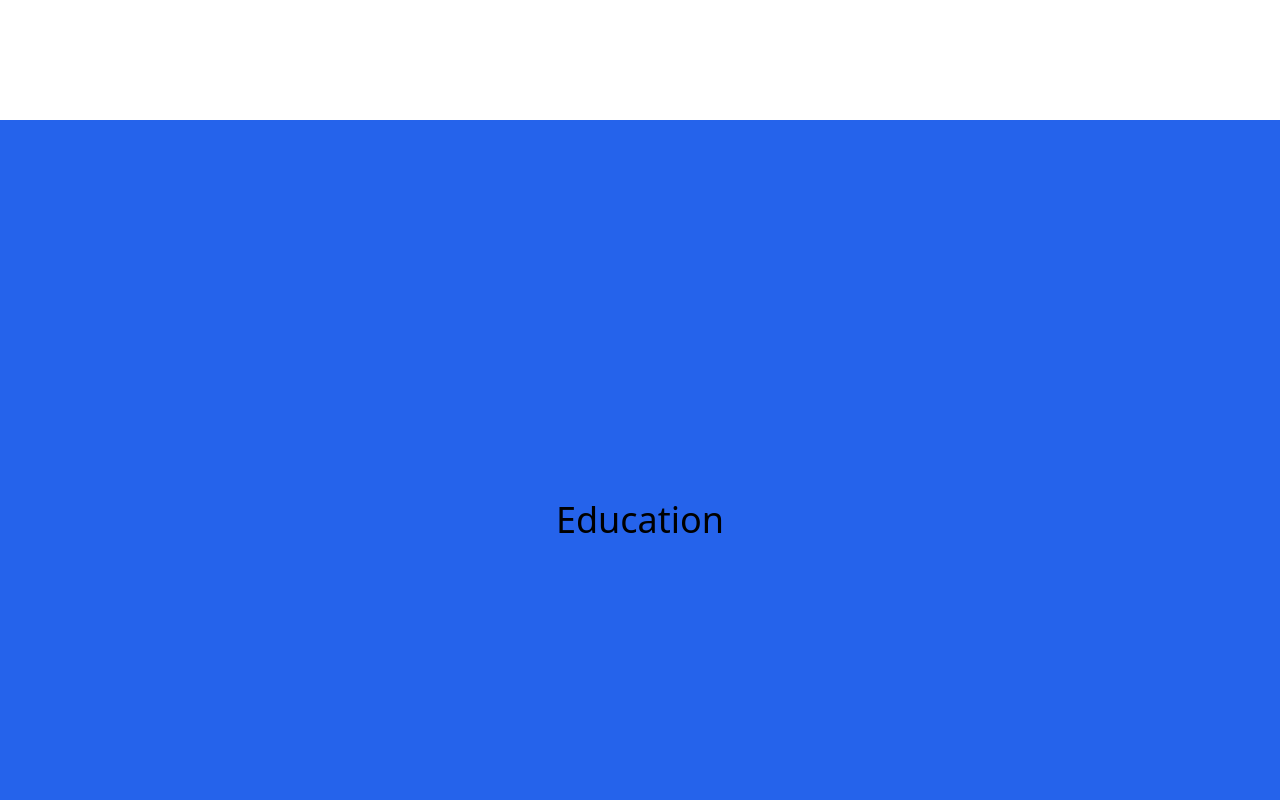
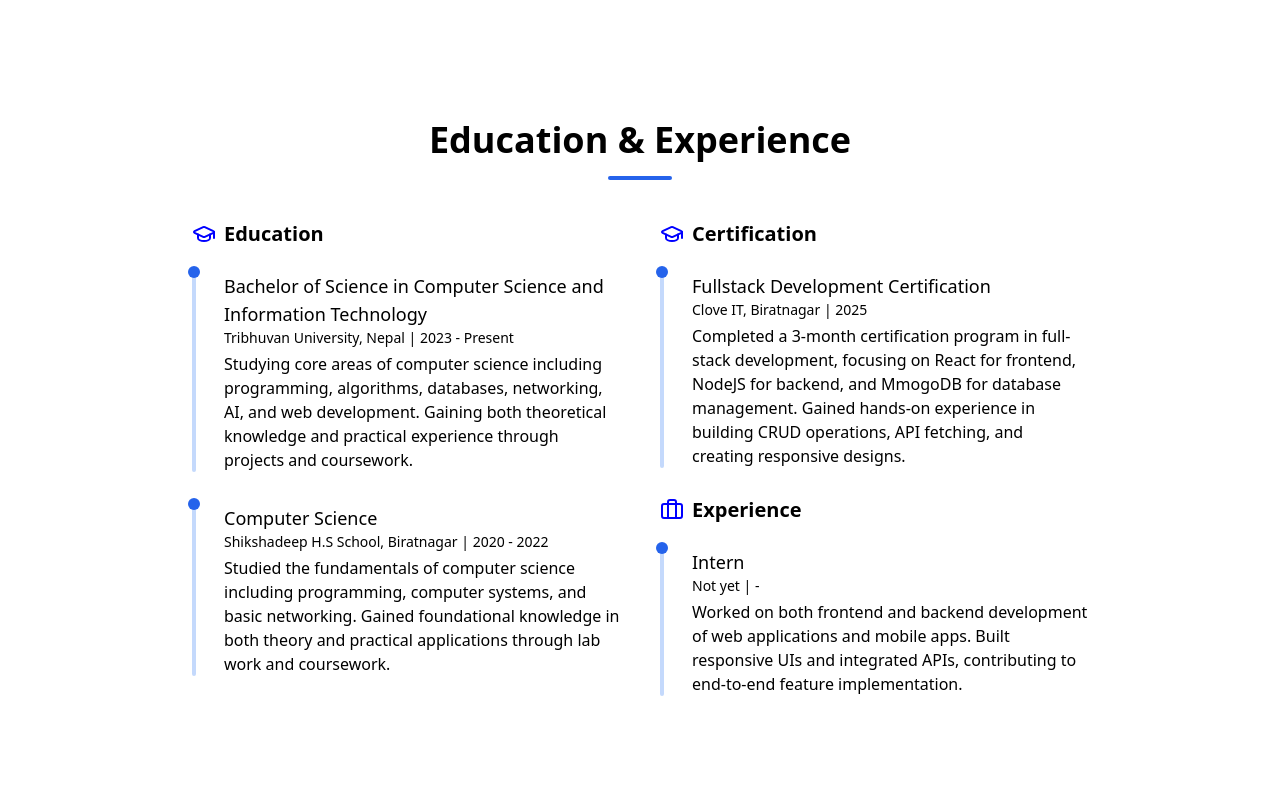
Before and after one commit to Manojhajam/Portfolio, a React (Vite) app in the folder my-project/: page /work in a window 1280 px wide. Shown: the part 2280-3080 px from the top of the page. Built offline with nearby package versions, Linux system fonts and the light colour scheme.

Commit message:
Education created

```diff
--- a/my-project/src/components/Education/Education.jsx
+++ b/my-project/src/components/Education/Education.jsx
@@ -1,11 +1,130 @@
-import React from 'react'
+import React from "react";
+import { GraduationCap, Briefcase } from "lucide-react";
 
 const Education = () => {
+  const educationData = [
+    {
+      degree:
+        "Bachelor of Science in Computer Science and Information Technology",
+      institution: "Tribhuvan University, Nepal",
+      duration: "2023 - Present",
+      description:
+        "Studying core areas of computer science including programming, algorithms, databases, networking, AI, and web development. Gaining both theoretical knowledge and practical experience through projects and coursework.",
+    },
+    {
+      degree: "Computer Science",
+      institution: "Shikshadeep H.S School, Biratnagar",
+      duration: "2020 - 2022",
+      description:
+        "Studied the fundamentals of computer science including programming, computer systems, and basic networking. Gained foundational knowledge in both theory and practical applications through lab work and coursework.",
+    },
+  ];
+  const certificationData = [
+    {
+      title: "Fullstack Development Certification",
+      company: "Clove IT, Biratnagar",
+      duration: "2025",
+      description:
+        "Completed a 3-month certification program in full-stack development, focusing on React for frontend, NodeJS for backend, and MmogoDB for database management. Gained hands-on experience in building CRUD operations, API fetching, and creating responsive designs.",
+    },
+  ];
+
+  const experienceData = [
+    {
+      position: "Intern",
+      company: "Not yet",
+      duration: "-",
+      description:
+        "Worked on both frontend and backend development of web applications and mobile apps. Built responsive UIs and integrated APIs, contributing to end-to-end feature implementation.",
+    },
+  ];
+
   return (
-    <div className="bg-blue-600 h-screen flex items-center justify-center text-4xl">
-      Education
-    </div>
-  )
-}
+    <section id="education" className="section bg-secondary/30 h-screen">
+      <div className="container max-w-4xl mx-auto">
+        <h2 className="section-title text-4xl font-bold text-center mb-4">
+          Education & Experience
+        </h2>
+        <div className="w-16 h-1 bg-blue-600 mx-auto mb-10 rounded-full"></div>
 
-export default Education
+        <div className="grid lg:grid-cols-2 gap-10">
+          <div>
+            <h3 className="text-xl font-semibold mb-6 flex items-center">
+              <GraduationCap
+                size={24}
+                color={"blue"}
+                className="text-primary mr-2"
+              />
+              Education
+            </h3>
+            <div className="space-y-8">
+              {educationData.map((item, index) => (
+                <div key={index} className="relative pl-8 timeline-line">
+                  <div className="absolute top-0 left-0.5 w-3 h-3 rounded-full bg-blue-600 -translate-x-1/2 -translate-y-1/2"></div>
+                  <div className="absolute top-0 left-0 w-2 h-2 rounded-full bg-primary -translate-x-[2px]"></div>
+                  <h4 className="text-lg font-medium">{item.degree}</h4>
+                  <p className="text-sm text-muted-foreground mb-1">
+                    {item.institution} | {item.duration}
+                  </p>
+                  <p>{item.description}</p>
+                </div>
+              ))}
+            </div>
+          </div>
+
+          <div>
+            <div>
+              <h3 className="text-xl font-semibold mb-6 flex items-center">
+                <GraduationCap
+                  size={24}
+                  color={"blue"}
+                  className="text-primary mr-2"
+                />
+                Certification
+              </h3>
+              <div className="space-y-8">
+                {certificationData.map((item, index) => (
+                  <div key={index} className="relative pl-8 timeline-line">
+                    <div className="absolute top-0 left-0.5 w-3 h-3 rounded-full bg-blue-600 -translate-x-1/2 -translate-y-1/2"></div>
+                    <div className="absolute top-0 left-0 w-2 h-2 rounded-full bg-primary -translate-x-[2px]"></div>
+                    <h4 className="text-lg font-medium">{item.title}</h4>
+                    <p className="text-sm text-muted-foreground mb-1">
+                      {item.company} | {item.duration}
+                    </p>
+                    <p>{item.description}</p>
+                  </div>
+                ))}
+              </div>
+            </div>
+
+            <div className="pt-7">
+              <h3 className="text-xl font-semibold mb-6 flex items-center">
+                <Briefcase
+                  size={24}
+                  color={"blue"}
+                  className="text-primary mr-2"
+                />
+                Experience
+              </h3>
+              <div className="space-y-8">
+                {experienceData.map((item, index) => (
+                  <div key={index} className="relative pl-8 timeline-line">
+                    <div className="absolute top-0 left-0.5 w-3 h-3 rounded-full bg-blue-600 -translate-x-1/2 -translate-y-1/2"></div>
+                    <div className="absolute top-0 left-0 w-2 h-2 rounded-full bg-primary -translate-x-[2px]"></div>
+                    <h4 className="text-lg font-medium">{item.position}</h4>
+                    <p className="text-sm text-muted-foreground mb-1">
+                      {item.company} | {item.duration}
+                    </p>
+                    <p>{item.description}</p>
+                  </div>
+                ))}
+              </div>
+            </div>
+          </div>
+        </div>
+      </div>
+    </section>
+  );
+};
+
+export default Education;
--- a/my-project/src/index.css
+++ b/my-project/src/index.css
@@ -1,3 +1,14 @@
 @tailwind base;
 @tailwind components;
 @tailwind utilities;
+
+.timeline-line::before {
+	content: '';
+	position: absolute;
+	top: 0;
+	left: 0;
+	width: 4px;
+	height: 100%;
+	background: rgba(59, 130, 246, 0.3); /* Tailwind blue-600/30 */
+	border-radius: 9999px;
+}
```
Also changed, not shown: my-project/src/components/NextComponent/NextComponent.jsx (deleted).
